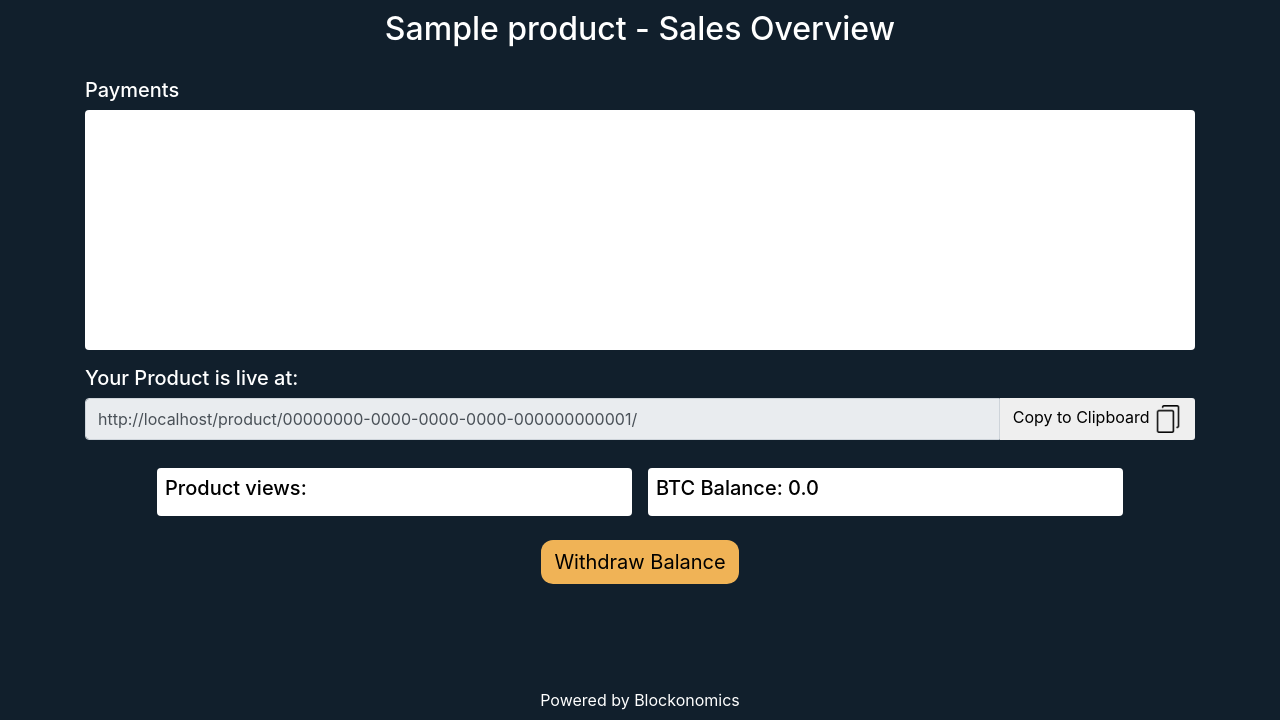
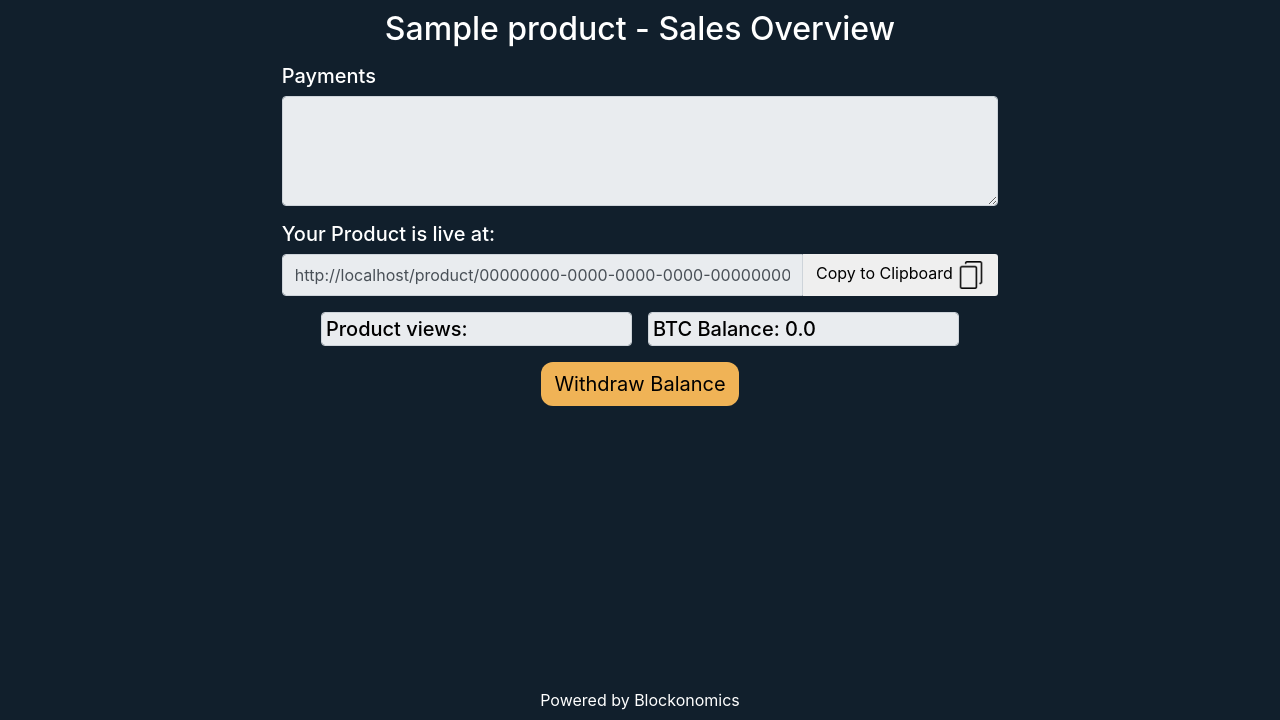
Before and after one commit to AJ-54/SatoshiBox, a Django app: a page that uses core/templates/pymnt-dash.html in a window 1280 px wide. Shown: the part 181-901 px from the top of the page. Run offline with Django 3.2, Linux system fonts and the light colour scheme; tables that the repository leaves empty hold one stand-in row (values such as "Sample post"); some libraries are stand-ins or nearby versions.

Commit message:
updated sales overview ui

```diff
--- a/core/static/css/page1.css
+++ b/core/static/css/page1.css
@@ -41,10 +41,6 @@
     color: #000;
     margin: 5px;
     text-align: left;
-}
-
-.counts {
-    margin-top: 20px;
 }
 
 .count1 {
--- a/core/templates/pymnt-dash.html
+++ b/core/templates/pymnt-dash.html
@@ -5,16 +5,16 @@
 
 
 
-<div class='container cnt'>
-  <h2 class=''>{{object.product_name}} - Sales Overview</h2>
+<div class='container cnt col-12 col-sm-7'>
+  <h2 class='mb-3'>{{object.product_name}} - Sales Overview</h2>
 
   <h5 class='text-left'>Payments</h5>
 
-  <div class="pymnt-list rounded">
+  <textarea rows="4" class='form-control' readonly>
     {% for payment in payments %}
-    <p>{{payment.crypto}} - {{payment.received_value}}</p>
+      {{payment.crypto}} - {{payment.received_value}}
     {% endfor %}
-  </div>
+  </textarea>
 
   <h5 class='text-left mt-3'> Your Product is live at: </h5>
   <div class="input-group copy-bar">
@@ -25,25 +25,20 @@
     </button>
   </div>
 
-  <div class="counts">
-    <div class="row justify-content-center">
+  <div class="row justify-content-center my-2">
+    <div class="form-control col-10 col-md-5 count1 rounded m-2 text-left p-1" readonly>
+      <h5 class='mb-0'>Product views: {% get_hit_count for object %}</h5>
+    </div>
+    <div class="form-control col-10 col-md-5 count1 rounded m-2 text-left p-1" readonly>
+      <h5 class='mb-0'>BTC Balance: {{btc_balance}}</h5>
+    </div>
+    {% comment %} <div class="col-4 count1">
+      <h5 class='mb-0'>BCH Balance</h5>
+      <span>{{bch_balance}}</span>
+    </div> {% endcomment %}
+  </div>
 
-    </div>
 
-    <div class="row justify-content-center mb-3">
-      <div class="col-10 col-md-5 count1 rounded m-2 text-left p-2" >
-        <h5>Product views: {% get_hit_count for object %}</h5>
-      </div>
-      <div class="col-10 col-md-5 count1 rounded m-2 text-left p-2 " >
-        <h5>BTC Balance: {{btc_balance}}</h5>
-      </div>
-      {% comment %} <div class="col-4 count1">
-        <h5>BCH Balance</h5>
-        <span>{{bch_balance}}</span>
-      </div> {% endcomment %}
-    </div>
-
-  </div>
 
   <button type="button" id='submitbtn' class='btn'>Withdraw Balance</button>
 
```
